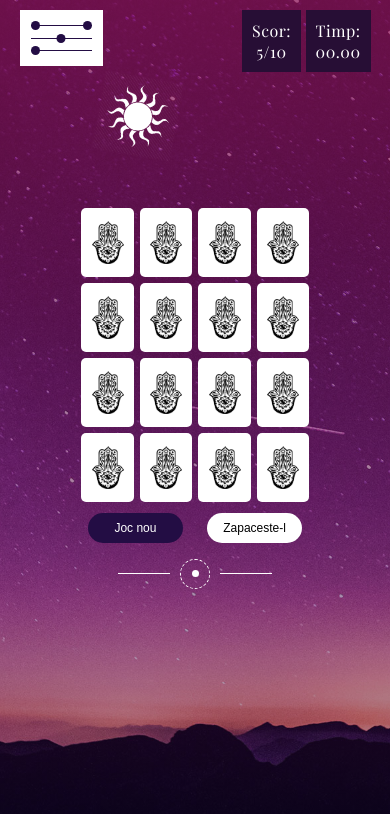
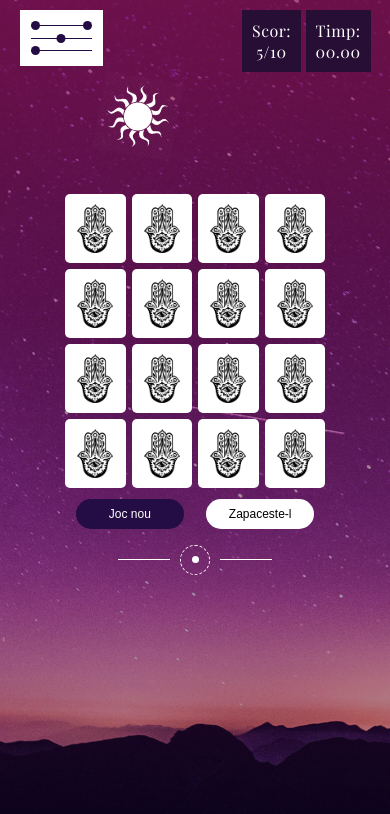
Before and after one commit to alinaplacinta/memoAstral, a plain HTML site: page index.html in a window 390 px wide. Drawn offline with nearby package versions, Linux system fonts and the light colour scheme; a web font is replaced by a local one.

Commit message:
added flex align css rules

```diff
--- a/index.html
+++ b/index.html
@@ -72,8 +72,8 @@
         </div>
 
         <div class="main-container">
-          <!-- row I -->
-          <div class="row">
+
+          <div class="cards-container">
             <!-- card I -->
             <div class="card-scene">
               <div class="card-inner">
@@ -105,10 +105,7 @@
                 <div class="card-back"></div>
               </div>
             </div>
-          </div>
 
-          <!-- row II -->
-          <div class="row">
             <!-- card V -->
             <div class="card-scene">
               <div class="card-inner">
@@ -140,11 +137,8 @@
                 <div class="card-back"></div>
               </div>
             </div>
-          </div>
 
-          <!-- row III -->
-          <div class="row">
-            <!-- card V -->
+            <!-- card IX -->
             <div class="card-scene">
               <div class="card-inner">
                 <div class="card-front"></div>
@@ -152,7 +146,7 @@
               </div>
             </div>
 
-            <!-- card VI -->
+            <!-- card X -->
             <div class="card-scene">
               <div class="card-inner">
                 <div class="card-front"></div>
@@ -160,7 +154,7 @@
               </div>
             </div>
 
-            <!-- card VII -->
+            <!-- card XI -->
             <div class="card-scene">
               <div class="card-inner">
                 <div class="card-front"></div>
@@ -168,7 +162,39 @@
               </div>
             </div>
 
-            <!-- card VIII -->
+            <!-- card XII -->
+            <div class="card-scene">
+              <div class="card-inner">
+                <div class="card-front"></div>
+                <div class="card-back"></div>
+              </div>
+            </div>
+
+            <!-- card XIII -->
+            <div class="card-scene">
+              <div class="card-inner">
+                <div class="card-front"></div>
+                <div class="card-back"></div>
+              </div>
+            </div>
+
+            <!-- card IVX -->
+            <div class="card-scene">
+              <div class="card-inner">
+                <div class="card-front"></div>
+                <div class="card-back"></div>
+              </div>
+            </div>
+
+            <!-- card VX -->
+            <div class="card-scene">
+              <div class="card-inner">
+                <div class="card-front"></div>
+                <div class="card-back"></div>
+              </div>
+            </div>
+
+            <!-- card VIX -->
             <div class="card-scene">
               <div class="card-inner">
                 <div class="card-front"></div>
@@ -177,40 +203,6 @@
             </div>
           </div>
 
-          <!-- row IV -->
-          <div class="row">
-            <!-- card V -->
-            <div class="card-scene">
-              <div class="card-inner">
-                <div class="card-front"></div>
-                <div class="card-back"></div>
-              </div>
-            </div>
-
-            <!-- card VI -->
-            <div class="card-scene">
-              <div class="card-inner">
-                <div class="card-front"></div>
-                <div class="card-back"></div>
-              </div>
-            </div>
-
-            <!-- card VII -->
-            <div class="card-scene">
-              <div class="card-inner">
-                <div class="card-front"></div>
-                <div class="card-back"></div>
-              </div>
-            </div>
-
-            <!-- card VIII -->
-            <div class="card-scene">
-              <div class="card-inner">
-                <div class="card-front"></div>
-                <div class="card-back"></div>
-              </div>
-            </div>
-          </div>
 
           <div class="buttons">
             <div class="btn-container">
--- a/style.css
+++ b/style.css
@@ -1,84 +1,5 @@
-html,
-body,
-div,
-span,
-applet,
-object,
-iframe,
-h1,
-h2,
-h3,
-h4,
-h5,
-h6,
-p,
-blockquote,
-pre,
-a,
-abbr,
-acronym,
-address,
-big,
-cite,
-code,
-del,
-dfn,
-em,
-img,
-ins,
-kbd,
-q,
-s,
-samp,
-small,
-strike,
-strong,
-sub,
-sup,
-tt,
-var,
-b,
-u,
-i,
-center,
-dl,
-dt,
-dd,
-ol,
-ul,
-li,
-fieldset,
-form,
-label,
-legend,
-table,
-caption,
-tbody,
-tfoot,
-thead,
-tr,
-th,
-td,
-article,
-aside,
-canvas,
-details,
-embed,
-figure,
-figcaption,
-footer,
-header,
-hgroup,
-menu,
-nav,
-output,
-ruby,
-section,
-summary,
-time,
-mark,
-audio,
-video {
+html,body,div,span,applet,object,iframe,h1,h2,h3,h4,h5,h6,p,blockquote,pre,a,abbr,acronym,address,big,cite,code,del,dfn,em,img,ins,kbd,q,s,samp,small,strike,strong,sub,sup,tt,var,b,u,i,center,dl,dt,dd,ol,ul,li,fieldset,form,label,legend,table,caption,tbody,tfoot,thead,tr,th,td,article,aside,canvas,details,embed,figure,figcaption,footer,header,hgroup,menu,nav,output,ruby,section,summary,time,mark,audio,video
+ {
   margin: 0;
   padding: 0;
   border: 0;
@@ -167,23 +88,36 @@ body {
 }
 
 .main-container {
-  overflow: hidden;
-  position: absolute;
-  top: 50%;
-  left: 50%;
-  transform: translate(-50%, -50%);
-  text-align: center;
+  width: 100%;
+  display: flex;
+  flex-direction: column;
+  align-items: center;
+  justify-content: center;
+  padding-top: 35px;
+}
+
+.cards-container {
+  width: 370px;
+  /* display: flex;
+  flex-wrap: wrap;
+  align-items: center;
+  justify-content: center; */
 }
 
 .buttons {
-  width: 100%;
+  width: 370px;
   overflow: hidden;
+  /* text-align: center; */
+  display: flex;
+  justify-content: center;
+  align-items: center;
 }
 
 .btn-container {
   width: 49%;
   margin-top: 8px;
   display: inline-block;
+  text-align: center;
 }
 
 button.button {
@@ -402,6 +336,7 @@ span.h-line {
 .grid {
   width: 1150px;
   margin: 0px auto;
+  height: 100vh;
 }
 
 .header-count-container {
@@ -476,9 +411,7 @@ span.h-line {
 }
 
 @media screen and (max-width: 1400px) {
-  .main-container {
-    top: 59%;
-  }
+
 }
 
 @media screen and (max-width: 1200px) {
@@ -486,9 +419,7 @@ span.h-line {
     width: 90%;
   }
 
-  .main-container {
-    top: 57%;
-  }
+
 }
 
 @media screen and (max-width: 800px) {
@@ -500,10 +431,7 @@ span.h-line {
     width: 90%;
   }
 
-  .main-container {
-    top: 55%;
-    width: 52.1%;
-}
+
   .sun-container {
     margin-top: 10px;
   }
@@ -514,10 +442,7 @@ span.h-line {
     width: 90%;
   }
 
-  .main-container {
-    top: 51%;
-    width: 64.4%;
-}
+
   .sun-container {
     margin-top: 10px;
   }
@@ -531,13 +456,10 @@ span.h-line {
 
 
   .grid {
-    width: 62%;
-    width: 60%;
+    width: 90%;
   }
 
-  .main-container {
-    top: 47%;
-  }
+
 
 
   .sun-container {
@@ -577,12 +499,19 @@ span.h-line {
   .dropdown {
     width: 83px;
   }
+
+  .cards-container {
+    width: 316px;
+}
+
+.buttons {
+  width: 316px;
+}
+
 }
 
 @media screen and (max-width: 400px) {
-  .main-container {
-    width: 60%;
-  }
+
 
   button.button {
     font-size: 12px;
@@ -614,4 +543,12 @@ span.h-line {
   .dropdown:hover .h-line-bottom {
     transform: translateY(-15px) rotate(-35deg);
   }
+
+  .cards-container {
+    width: 266px;
 }
+
+.buttons {
+  width: 266px;
+}
+}
```
